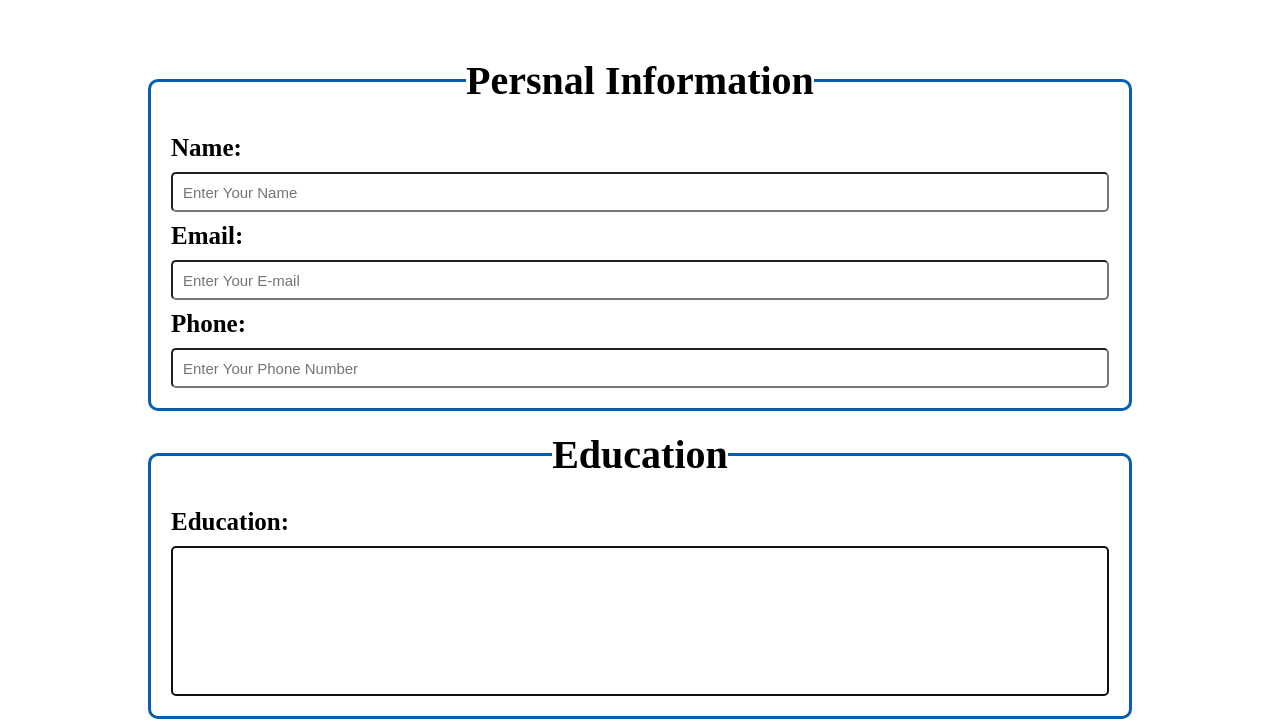
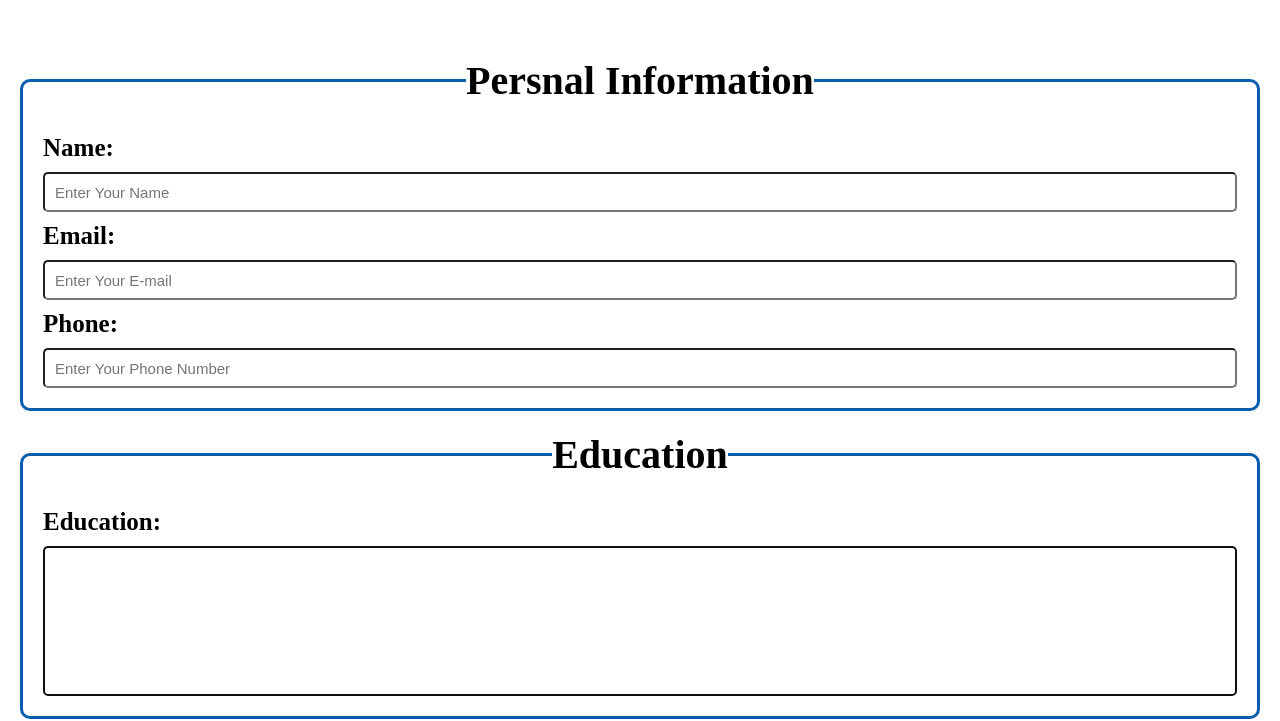
Before and after one commit to coding-with-ali/resume-builder, a plain HTML site: page index.html in a window 1280 px wide. Shown: the part 81-802 px from the top of the page. Drawn offline with Linux system fonts and the light colour scheme.

Commit message:
Update style.css

```diff
--- a/style.css
+++ b/style.css
@@ -24,9 +24,8 @@ h1{
 }
 .main-div{
     padding: 2rem;
-    width: 80%;
+    width: 100%;
     height: auto;
-    margin: 0 auto;
 }
 
 fieldset{
```
